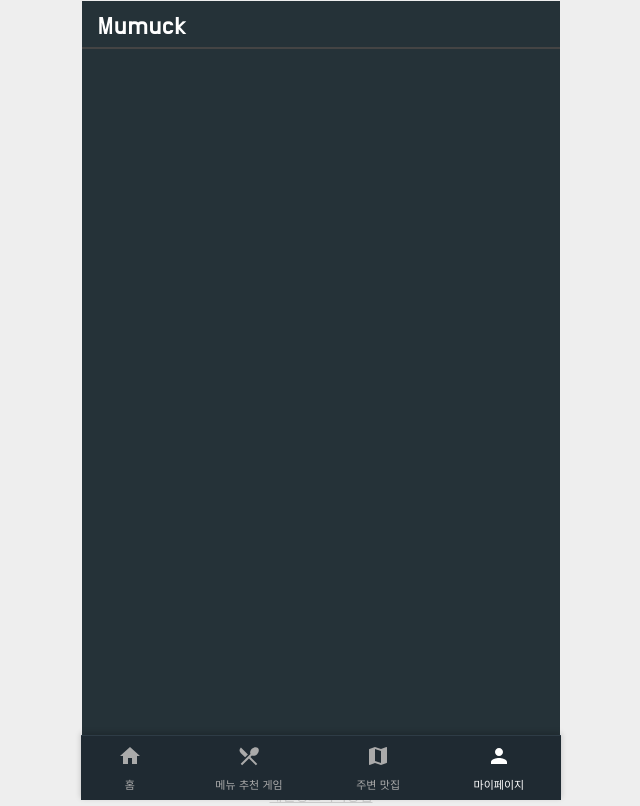
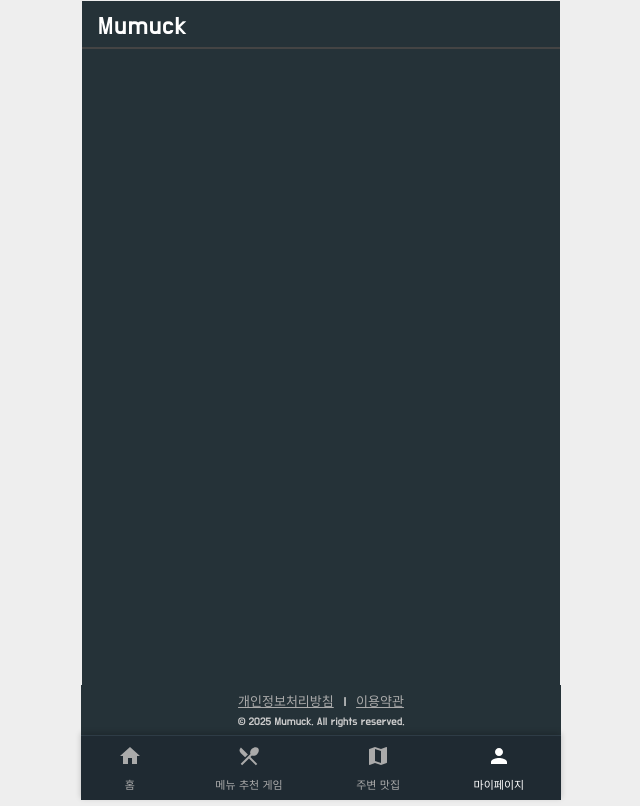
Before and after one commit to YeongjunHwang/mumuck, a React (Create React App) app: page /mypage in a window 1280 px wide. Shown: the whole page, without its empty margins (319-959 px from the left). Built offline with nearby package versions, Linux system fonts and the light colour scheme.

Commit message:
SiteInfo 추가

```diff
--- /dev/null
+++ b/src/components/SiteInfo/SiteInfo.css
@@ -0,0 +1,30 @@
+.site-info-footer {
+    position: fixed;
+    bottom: 65px;
+    left: 50%;
+    transform: translateX(-50%);
+    width: 100%;
+    max-width: 480px;
+    height: 50px;
+    background: #253238;
+    text-align: center;
+    font-size: 13px;
+    color: #ccc;
+    z-index: 999;
+    display: flex;
+    flex-direction: column;
+    justify-content: center;
+    box-sizing: border-box;
+  }
+
+
+  .site-info-footer a {
+    color: #aaa;
+    text-decoration: underline;
+    font-size: 13px;
+    margin: 0 6px;
+  }
+
+  .site-info-footer a:hover {
+    color: #fff;
+  }
--- /dev/null
+++ b/src/components/SiteInfo/SiteInfo.tsx
@@ -0,0 +1,18 @@
+import './SiteInfo.css';
+
+const SiteInfo = () => {
+    return (
+        <footer className="site-info-footer">
+            <div>
+                <a href="/privacy">개인정보처리방침</a>
+                <span> | </span>
+                <a href="/terms">이용약관</a>
+            </div>
+            <div style={{ fontSize: '11px', marginTop: '4px' }}>© 2025 Mumuck. All rights reserved.
+            </div>
+        </footer>
+
+    );
+};
+
+export default SiteInfo;
--- a/src/pages/MyPage.css
+++ b/src/pages/MyPage.css
@@ -1,4 +1,3 @@
-/* MyPage.css */
 .my-page {
   padding: 20px;
   color: #eee;
@@ -25,17 +24,3 @@
 .my-page .footer-link a:hover {
   color: #f88c6c;
 }
-
-.privacy-word {
-  font-size: 14px;
-  padding-top: 24px;
-  position: relative;  /* position 속성 추가 */
-  top: 600px;  /* margin-top 대신 top으로 위치 조정 */
-}
-
-/* 모바일 화면에서 여백 더 줄이기 */
-@media (max-width: 768px) {
-  .privacy-word {
-    top: 520px; /* 모바일에서 위치 더 조정 */
-  }
-}
--- a/src/pages/MyPage.tsx
+++ b/src/pages/MyPage.tsx
@@ -1,6 +1,6 @@
 import { useEffect, useState } from 'react';
-import { Link } from 'react-router-dom';
 import { GoogleLogin, GoogleOAuthProvider } from '@react-oauth/google';
+import SiteInfo from '../components/SiteInfo/SiteInfo';
 import './MyPage.css';
 
 interface User {
@@ -70,14 +70,7 @@ const MyPage: React.FC = () => {
           />
         </GoogleOAuthProvider>
       )}
-
-      <div className="privacy-word">
-        <div style={{ marginTop: '40px', textAlign: 'center', fontSize: '14px' }}>
-          <Link to="/privacy" style={{ color: '#ccc', textDecoration: 'underline' }}>
-            개인정보처리방침
-          </Link>
-        </div>
-      </div>
+      <SiteInfo />
     </div>
   );
 };
--- a/src/pages/PrivacyPage.css
+++ b/src/pages/PrivacyPage.css
@@ -30,24 +30,3 @@
   line-height: 1.8; /* 줄 간격을 넓혀서 읽기 좋게 */
   white-space: normal; /* 텍스트가 잘리지 않도록 보장 */
 }
-
-/* 모바일에서 글자 크기 조정 */
-@media (max-width: 768px) {
-  .privacy-page {
-    font-size: 14px;
-    padding: 12px;
-  }
-
-  .privacy-page h1 {
-    font-size: 18px;
-  }
-
-  .privacy-page h2 {
-    font-size: 13px;
-  }
-
-  .privacy-page p {
-    font-size: 11px;
-    margin-top: 8px;
-  }
-}
--- a/src/pages/PrivacyPage.tsx
+++ b/src/pages/PrivacyPage.tsx
@@ -9,12 +9,12 @@ const PrivacyPage: React.FC = () => {
 
       <h2>제 1 장. 개인정보의 수집 및 이용 목적</h2>
       <p>
-        머먹(Mumuck)은 수집한 개인정보를 로그인 기능 제공, 사용자 식별, 통계 및 맞춤형<br /> 추천 제공 등의 목적으로 사용합니다.
+        머먹(Mumuck)은 수집한 개인정보를 로그인 기능 제공, 사용자 식별, 통계 및 맞춤형 추천 제공 등의 목적으로 사용합니다.
       </p>
 
       <h2>제 2 장. 수집하는 개인정보 항목 및 수집방법</h2>
       <p>
-        Google OAuth 로그인 시 이름, 이메일 주소, 프로필 이미지를 수집하며, 추가 입력 시 닉네임과<br /> 관심 음식 카테고리 정보를 선택적으로 수집합니다.
+        Google OAuth 로그인 시 이름, 이메일 주소, 프로필 이미지를 수집하며, 추가 입력 시 닉네임과 관심 음식 카테고리 정보를 선택적으로 수집합니다.
       </p>
 
       <h2>제 3 장. 개인정보의 보유 및 이용기간</h2>
@@ -29,7 +29,7 @@ const PrivacyPage: React.FC = () => {
 
       <h2>제 5 장. 개인정보의 제공 및 공유</h2>
       <p>
-        회사는 원칙적으로 이용자의 개인정보를 외부에 제공하지 않으며, 법령에 따른 요청<br /> 또는 이용자 동의가 있는 경우에만 예외로 제공합니다.
+        회사는 원칙적으로 이용자의 개인정보를 외부에 제공하지 않으며, 법령에 따른 요청 또는 이용자 동의가 있는 경우에만 예외로 제공합니다.
       </p>
 
       <h2>제 6 장. 개인정보 위탁</h2>
@@ -39,7 +39,7 @@ const PrivacyPage: React.FC = () => {
 
       <h2>제 7 장. 쿠키 및 자동 수집 장치</h2>
       <p>
-        Google Analytics를 활용하여 비식별 정보를 수집하며, 이용자는 브라우저 설정을 통해<br /> 쿠키 수집을 거부할 수 있습니다.
+        Google Analytics를 활용하여 비식별 정보를 수집하며, 이용자는 브라우저 설정을 통해 쿠키 수집을 거부할 수 있습니다.
       </p>
 
       <h2>제 8 장. 개인정보의 안전성 확보 조치</h2>
@@ -49,7 +49,7 @@ const PrivacyPage: React.FC = () => {
 
       <h2>제 9 장. 이용자 권리와 그 행사방법</h2>
       <p>
-        회원은 언제든지 개인정보 열람, 수정, 삭제를 요청할 수 있으며,<br /> mumuck@naver.com으로 문의 가능합니다.
+        회원은 언제든지 개인정보 열람, 수정, 삭제를 요청할 수 있으며, mumuck@naver.com으로 문의 가능합니다.
       </p>
 
       <h2>제 10 장. 개인정보 보호책임자</h2>
@@ -59,7 +59,7 @@ const PrivacyPage: React.FC = () => {
 
       <h2>제 11 장. 고지의 의무</h2>
       <p>
-        본 방침은 관련 법령 또는 정책 변경에 따라 수정될 수 있으며, 변경 시 홈페이지를 통해<br /> 고지합니다.<br /><br />
+        본 방침은 관련 법령 또는 정책 변경에 따라 수정될 수 있으며, 변경 시 홈페이지를 통해 고지합니다.<br /><br />
         공고일자: 2025년 5월 8일<br />
         시행일자: 2025년 5월 15일<br /><br /><br />
       </p>
--- a/src/routes/AppRouter.tsx
+++ b/src/routes/AppRouter.tsx
@@ -21,6 +21,7 @@ const AppRouter = () => {
         <Route path="privacy" element={<PrivacyPage />} />
 
 
+
       </Route>
     </Routes>
   );
```
